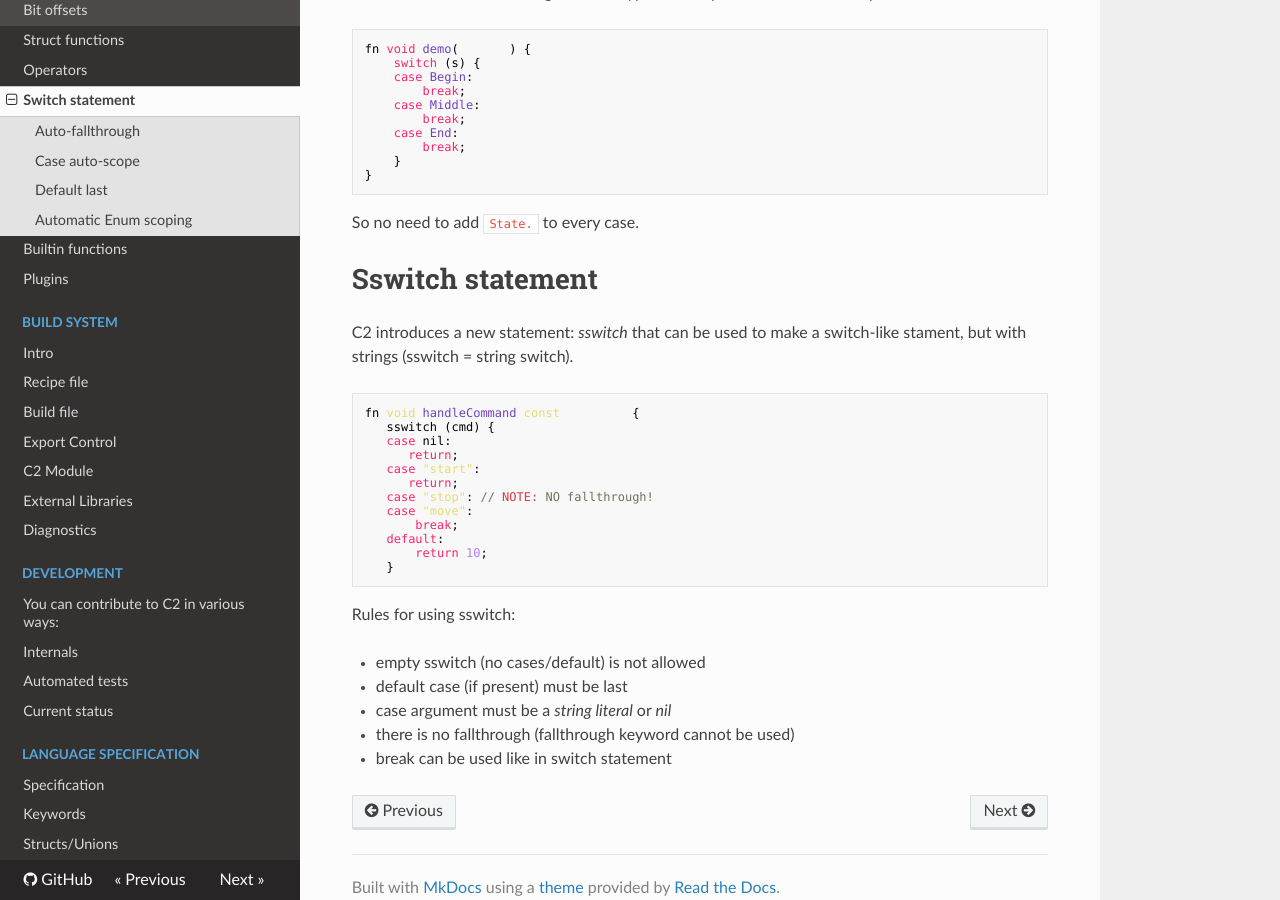
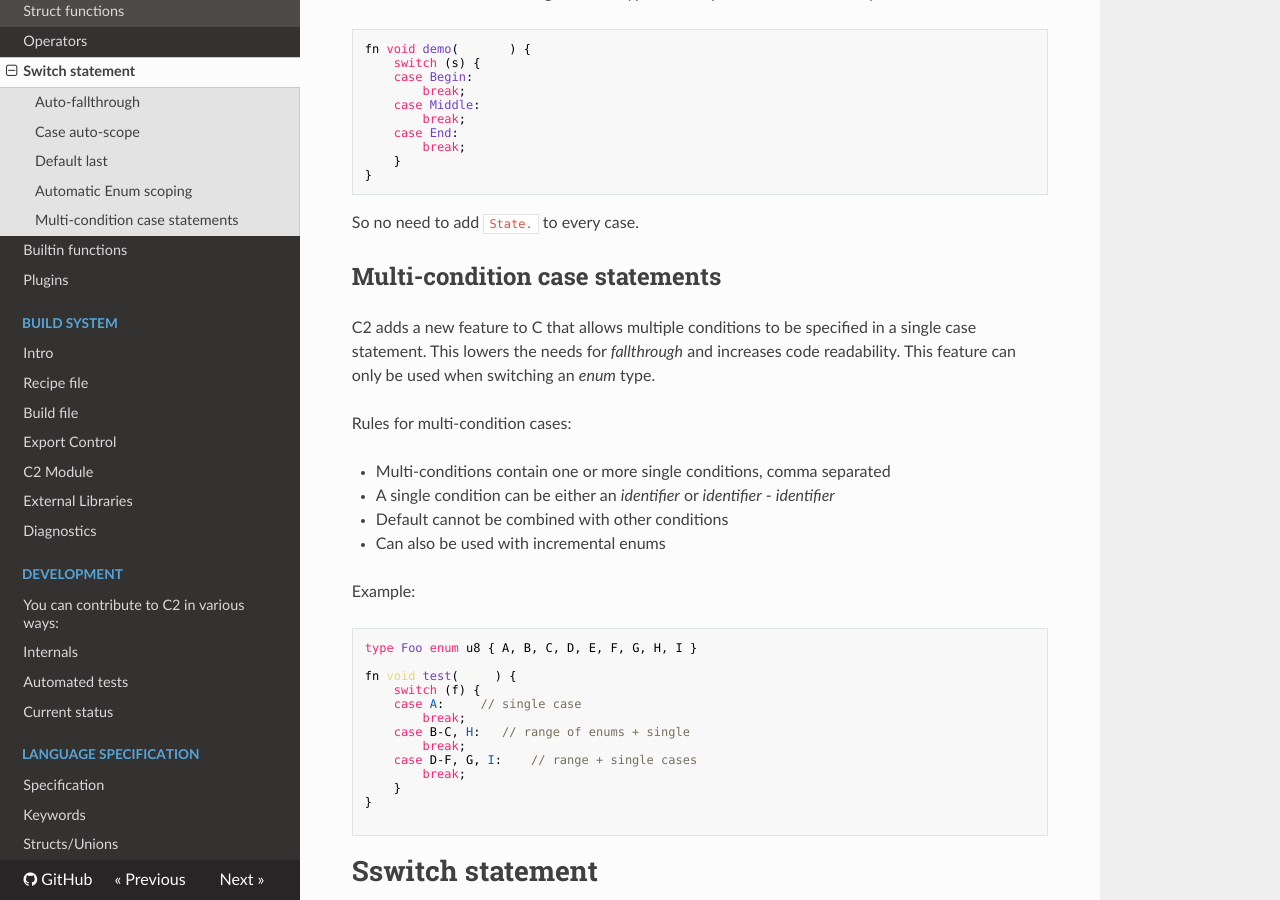
Before and after one commit to c2lang/documentation, an MkDocs documentation site: the page built from documentation/docs/language/switch_statement.md, in a window 1280 px wide and 900 px high, scrolled down 1143 px. Built offline with MkDocs 1.6.1, drawn with Linux system fonts in a browser that asks for light colours; nearby versions of some CDN libraries; old or Windows-style settings are respelled for this version of MkDocs.

Commit message:
switch: added multi-condition cases, fixes

````diff
--- a/documentation/docs/introduction/code_fragments.md
+++ b/documentation/docs/introduction/code_fragments.md
@@ -50,27 +50,22 @@ fn void demo_while() {
 ```c
 
 type Height enum u32 {
-    LOW = 0,
-    MEDIUM,
-    HIGH,
+    Low = 0,
+    Medium,
+    High,
 }
 
 fn void demo_enum(Height h) {
     switch (h) {
-    case LOW:       // fallthrough
-    case MEDIUM:
-        // ..
-        break;
-    case HIGH:
-        // ..
+    case Low:
+        fallthrough;
+    case Medium - High: // multi-condition case
         break;
     }
 
     // special checking of switching on enum types
     switch (h) {
-        case LOW:
-        case MEDIUM:
-        case HIGH:
+        case Low - High:
             break;
         default:    // warning: default label in switch which covers all enumeration value
             break;
@@ -105,9 +100,9 @@ const u32 highest = enum_max(State);
 type Callback fn i32(char c);
 
 type Status enum i32 {
-    IDLE,
-    BUSY,
-    DONE,
+    Idle,
+    Busy,
+    Done,
 }
 
 type MyData struct {
--- a/documentation/docs/language/switch_statement.md
+++ b/documentation/docs/language/switch_statement.md
@@ -71,10 +71,42 @@ fn void demo(State s) {
 
 So no need to add `State.` to every case.
 
+
+## Multi-condition case statements
+
+C2 adds a new feature to C that allows multiple conditions to be specified in a single case statement. This lowers
+the needs for *fallthrough* and increases code readability. This feature can only be used when switching an *enum* type.
+
+Rules for multi-condition cases:
+
+* Multi-conditions contain one or more single conditions, comma separated
+* A single condition can be either an *identifier* or *identifier* - *identifier*
+* Default cannot be combined with other conditions
+* Can also be used with incremental enums
+
+Example:
+
+```
+type Foo enum u8 { A, B, C, D, E, F, G, H, I }
+
+fn void test(Foo f) {
+    switch (f) {
+    case A:     // single case
+        break;
+    case B-C, H:   // range of enums + single
+        break;
+    case D-F, G, I:    // range + single cases
+        break;
+    }
+}
+
+```
+
 # Sswitch statement
 
 C2 introduces a new statement: *sswitch* that can be used to
 make a switch-like stament, but with strings (sswitch = string switch).
+
 
 ```c
 fn void handleCommand(const i8* cmd) {
````
Also changed, not shown: documentation/docs/introduction/changes_from_c.md (+5 -1 lines), documentation/docs/language/naming.md (+2 -2 lines).
